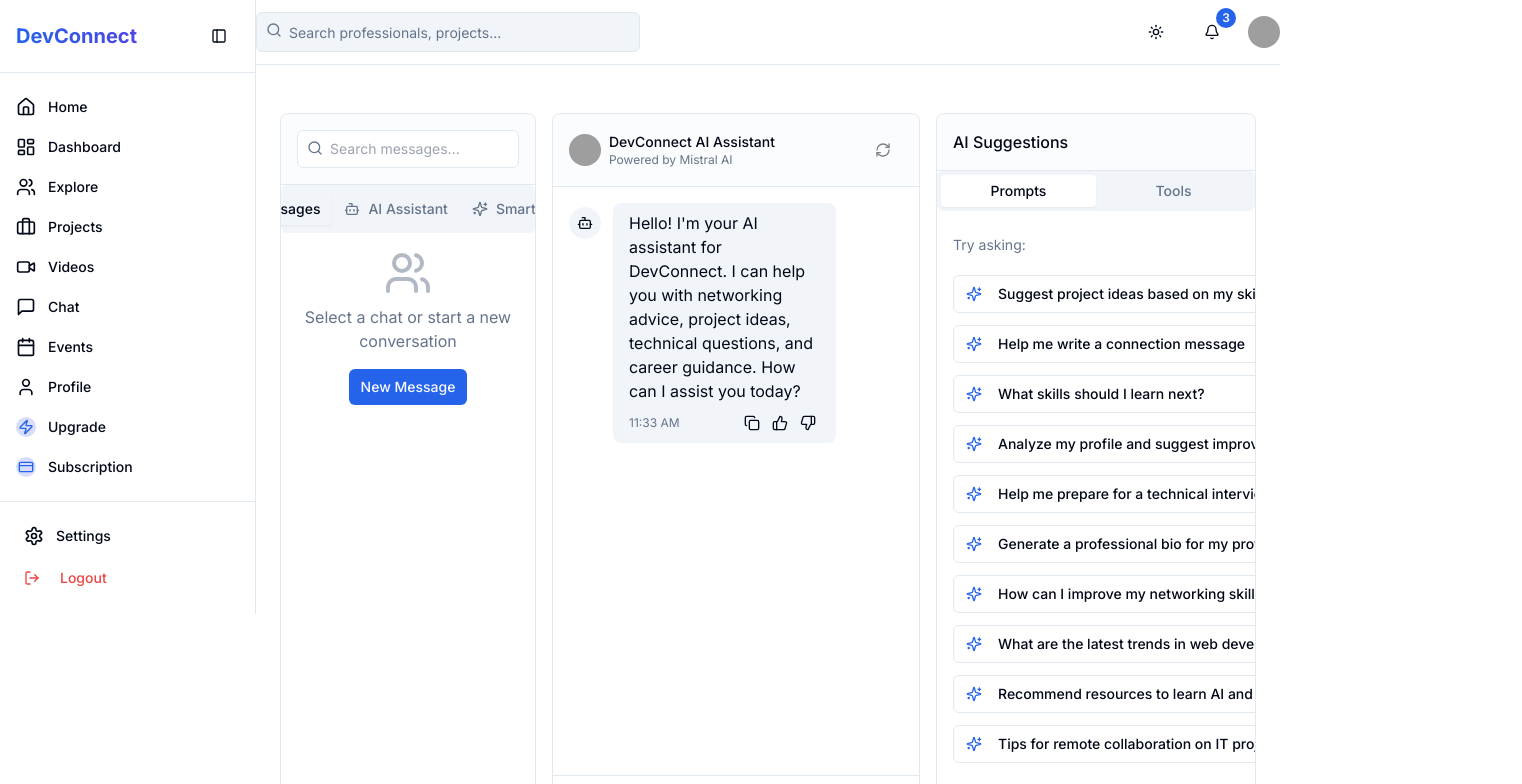
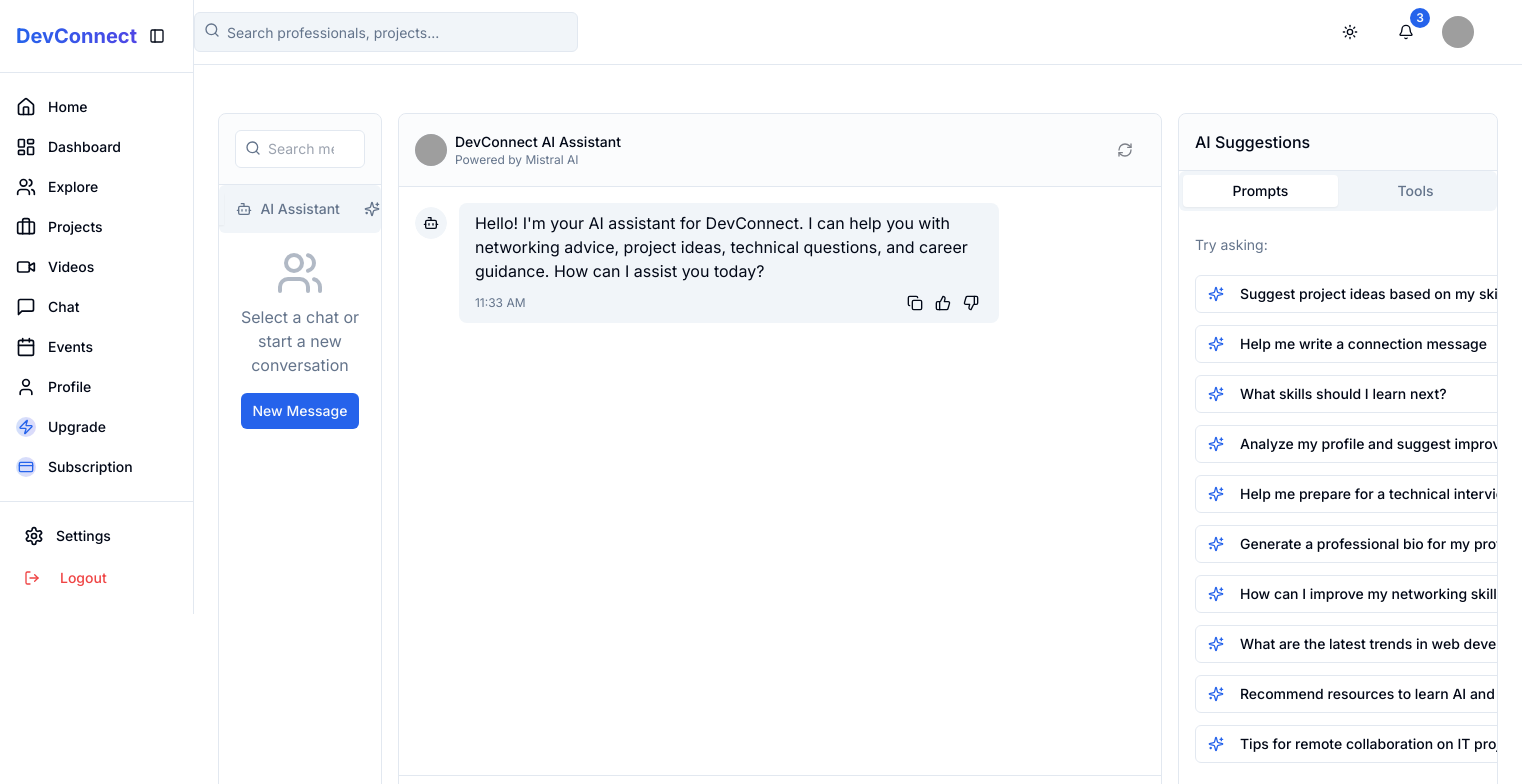
Before and after one commit to my-workj-ob/it-experts, a Next.js app: page /chat/ai-assistant in a window 1280 px wide. Shown: the top 784 px of the page, 1522 px wide, since content can reach past the window. Built offline with nearby package versions, Linux system fonts and the light colour scheme; grey boxes are pictures that could not be loaded.

Commit message:
fix: errors

```diff
--- a/app/chat/ai-assistant/page.tsx
+++ b/app/chat/ai-assistant/page.tsx
@@ -1,20 +1,28 @@
+/* eslint-disable @typescript-eslint/no-explicit-any */
 "use client"
 
-import type React from "react"
+import { Avatar, AvatarFallback, AvatarImage } from "@/components/ui/avatar";
+import { Badge } from "@/components/ui/badge";
+import { Button } from "@/components/ui/button";
+import { Card, CardContent } from "@/components/ui/card";
+import { Input } from "@/components/ui/input";
+import { ScrollArea } from "@/components/ui/scroll-area";
+import { Tabs, TabsContent, TabsList, TabsTrigger } from "@/components/ui/tabs";
+import { toast } from "@/components/ui/use-toast";
+import { cn } from "@/lib/utils";
+import { Bot, Copy, Loader2, RefreshCw, Send, Sparkles, ThumbsDown, ThumbsUp, User } from "lucide-react";
+import type React from "react";
+import { useEffect, useRef, useState } from "react";
+import { Prism as SyntaxHighlighter } from "react-syntax-highlighter";
+import { atomDark } from "react-syntax-highlighter/dist/esm/styles/prism";
+import remarkGfm from "remark-gfm";
 
-import { Avatar, AvatarFallback, AvatarImage } from "@/components/ui/avatar"
-import { Badge } from "@/components/ui/badge"
-import { Button } from "@/components/ui/button"
-import { Card, CardContent } from "@/components/ui/card"
-import { Input } from "@/components/ui/input"
-import { ScrollArea } from "@/components/ui/scroll-area"
-import { Tabs, TabsContent, TabsList, TabsTrigger } from "@/components/ui/tabs"
-import { toast } from "@/components/ui/use-toast"
-import { cn } from "@/lib/utils"
-import { Bot, Copy, Loader2, RefreshCw, Send, Sparkles, ThumbsDown, ThumbsUp, User } from "lucide-react"
-import { useEffect, useRef, useState } from "react"
+// Suggested prompts for the AI assistant\]
+import DOMPurify from "isomorphic-dompurify"; // SSR muammosiz ishlaydi
 
-// Suggested prompts for the AI assistant
+import dynamic from "next/dynamic";
+const ReactMarkdown = dynamic(() => import("react-markdown"), { ssr: false });
+
 const suggestedPrompts = [
   "Suggest project ideas based on my skills",
   "Help me write a connection message",
@@ -32,6 +40,7 @@
   role: "user" | "assistant";
   content: string;
 };
+
 
 // Custom hook for chat functionality
 function useCustomChat() {
@@ -51,6 +60,7 @@
   const handleInputChange = (e: React.ChangeEvent<HTMLInputElement>) => {
     setInput(e.target.value)
   }
+
 
   const handleSubmit = async (e: React.FormEvent<HTMLFormElement>): Promise<void> => {
     e.preventDefault();
@@ -168,6 +178,47 @@
   }
 }
 
+
+const MessageRenderer: React.FC<{ message: Message }> = ({ message }) => {
+  const [sanitizedContent, setSanitizedContent] = useState("");
+
+  useEffect(() => {
+    if (typeof window !== "undefined") {
+      setSanitizedContent(
+        typeof message.content === "object"
+          ? DOMPurify.sanitize(JSON.stringify(message.content, null, 2))
+          : DOMPurify.sanitize(message.content)
+      );
+    }
+  }, [message.content]);
+
+  return (
+    <ReactMarkdown
+      remarkPlugins={[remarkGfm]}
+      components={{
+        pre: ({ children }) => <>{children}</>,
+        code({ className, children }) {
+          const match = /language-(\w+)/.exec(className || "");
+          return match ? (
+            <SyntaxHighlighter style={atomDark} language={match[1]} PreTag="div">
+              {String(children).replace(/\n$/, "")}
+            </SyntaxHighlighter>
+          ) : (
+            <code className="bg-gray-800 text-white px-1 py-0.5 rounded">{children}</code>
+          );
+        },
+        a: ({ href, children }) => (
+          <a href={href} target="_blank" rel="noopener noreferrer" className="text-blue-500 underline">
+            {children}
+          </a>
+        ),
+      }}
+    >
+      {sanitizedContent}
+    </ReactMarkdown>
+  );
+};
+
 export default function AIChatPage() {
   const scrollAreaRef = useRef<HTMLDivElement>(null)
   const [copied, setCopied] = useState<string | null>(null)
@@ -207,8 +258,8 @@
   }
 
   return (
-    <div className="container mx-auto h-[calc(100vh-4rem)] flex flex-col">
-      <div className="flex-1 flex flex-col md:flex-row gap-4 overflow-hidden">
+    <div className="container w-auto mx-auto h-[calc(100vh-4rem)] flex flex-col">
+      <div className="flex-1 w-[1100px] flex flex-col md:flex-row gap-4 overflow-hidden">
         {/* Main chat area */}
         <div className="flex-1 flex flex-col border rounded-lg overflow-hidden">
           <div className="p-4 border-b bg-muted/30 flex items-center justify-between">
@@ -231,7 +282,7 @@
 
           <ScrollArea className="flex-1 p-4" ref={scrollAreaRef}>
             <div className="space-y-4">
-              {messages.map((message) => (
+              {messages.map((message: any) => (
                 <div key={message.id} className={cn("flex", message.role === "user" ? "justify-end" : "justify-start")}>
                   <div className="flex gap-3 max-w-[80%]">
                     {message.role === "assistant" && (
@@ -256,7 +307,9 @@
                         message.role === "user" ? "bg-primary text-primary-foreground" : "bg-muted",
                       )}
                     >
-                      <p className="whitespace-pre-line">{message.content}</p>
+                      {/* Markdown render qilingan xabarlar */}
+                      <MessageRenderer message={message} />
+                      {/* Quyidagi tugmalar faqat assistant xabarlariga qo‘shiladi */}
                       <div className="flex justify-between items-center mt-2">
                         <p
                           className={cn(
@@ -290,6 +343,7 @@
                 </div>
               ))}
 
+              {/* Yozilayotgan xabarni animatsiya qilish */}
               {isLoading && (
                 <div className="flex justify-start">
                   <div className="flex gap-3 max-w-[80%]">
@@ -309,6 +363,7 @@
                 </div>
               )}
 
+              {/* Xatolik holati */}
               {error && (
                 <div className="p-4 rounded-lg bg-destructive/10 text-destructive">
                   <p>Error: {error.message || "Something went wrong. Please try again."}</p>
```
Also changed, not shown: package.json (+11 -0 lines), 1 other file (tests, documents, lock files or other folders).
